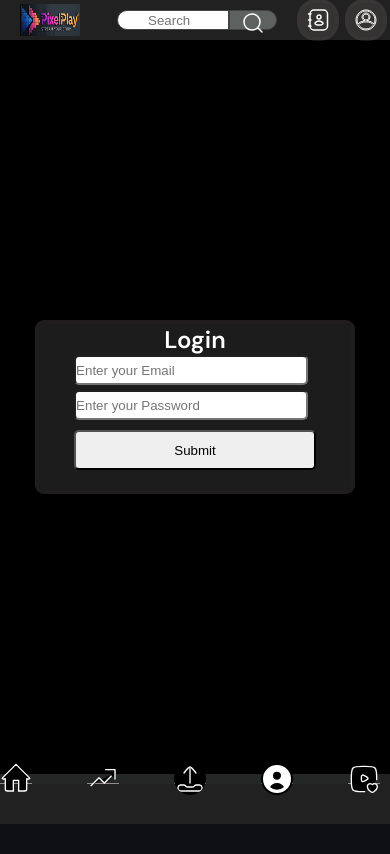
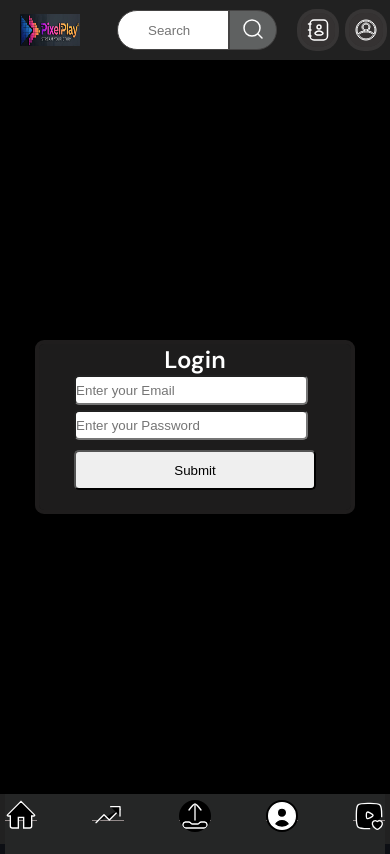
Before and after one commit to GitCoder820/youtube_front, a React (Vite) app: page /login in a window 390 px wide. Built offline with nearby package versions, Linux system fonts and the light colour scheme.

Commit message:
vesion 2

```diff
--- a/src/components/left_pannel/explorer.module.css
+++ b/src/components/left_pannel/explorer.module.css
@@ -47,7 +47,7 @@
     background-color: rgb(33,33,33);
     display: grid;
     /* width: 10%; */
-    height: calc(100vh - 92px);
+    height: calc(100vh - 65px);
     justify-content: space-between;
     list-style: none;
     /* gap:30px; */
@@ -99,12 +99,12 @@
         display:none;
     }
     .ul {
-    /* margin-left: 5px; */
+    margin-left: 5px;
     background-color: rgb(37, 38, 38);
     /* display: grid; */
     display: flex;
     width: calc(100% - 10px);
-    height: 10px;
+    height: 60px;
     /* align-items: center; */
     align-content: center;
     list-style: none;
--- a/src/components/navigation_bar/navigation_bar.module.css
+++ b/src/components/navigation_bar/navigation_bar.module.css
@@ -39,7 +39,7 @@
     display: flex;
     justify-content: space-between;
     padding: 10px;
-    height: 40px;
+    height: 100%;
     align-content: center;
     align-items: center;
 
@@ -55,6 +55,7 @@
 
 .input {
     box-sizing: border-box;
+    position: static;
     margin: 0px;
     color: black;
     padding: 0px;
@@ -63,7 +64,7 @@
     /* border-radius: 15px; */
     border-top-left-radius: 20px;
     border-bottom-left-radius: 20px;
-    height: 100%;
+    height: 40px !important;
     width: 80%;
     border: 1px solid rgb(68, 67, 67);
     /* background-color: aqua; */
@@ -80,7 +81,7 @@
     /* border-radius: 15px; */
     border-top-right-radius: 20px;
     border-bottom-right-radius: 20px;
-    height: 100%;
+    height: 40px;
     width: 10%;
     border: 1px solid rgb(68, 67, 67);
 
@@ -97,7 +98,7 @@
     align-items: center;
     padding: 0px;
     margin: 0px;
-    height: 100%;
+    height: 200%;
     width: 40%;
 }
 
@@ -133,7 +134,7 @@
 
     .button {
         width: 30%;
-        height: 100%;
+        height: 40px;
     }
 
     /* .flex img {
```
Also changed, not shown: src/App.jsx (+5 -6 lines).
